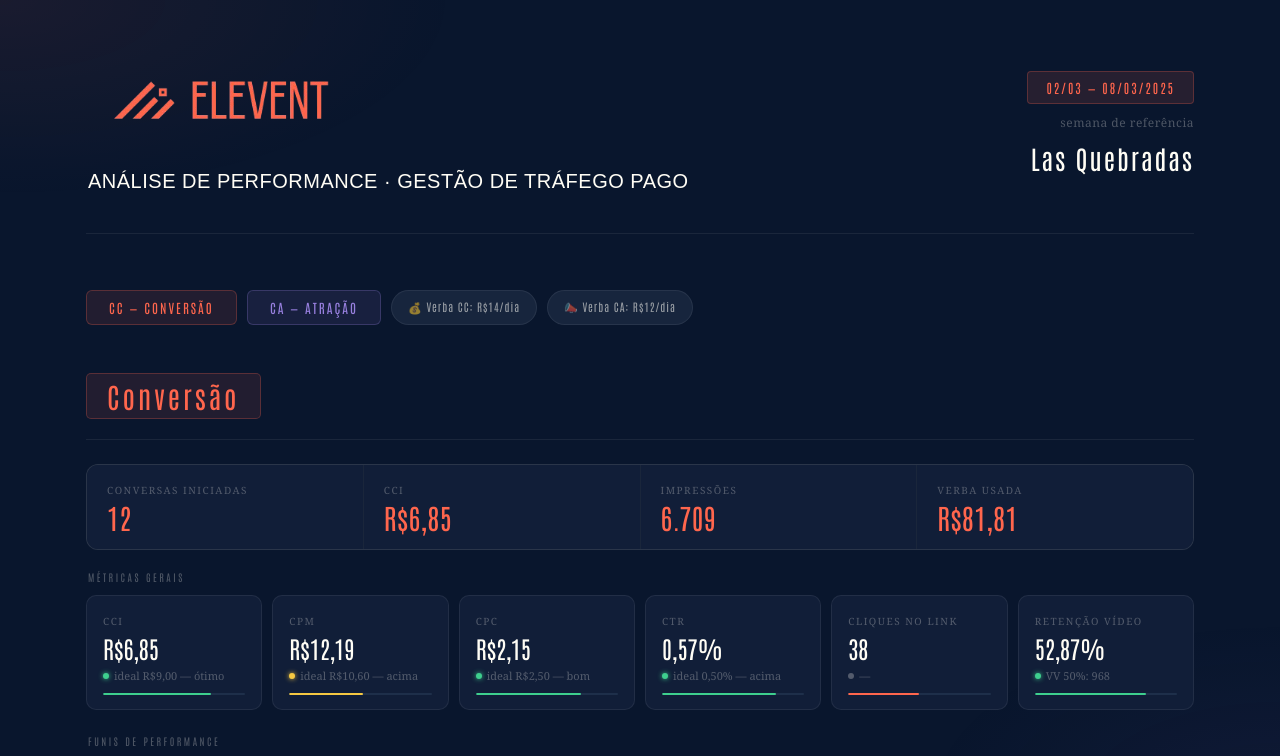
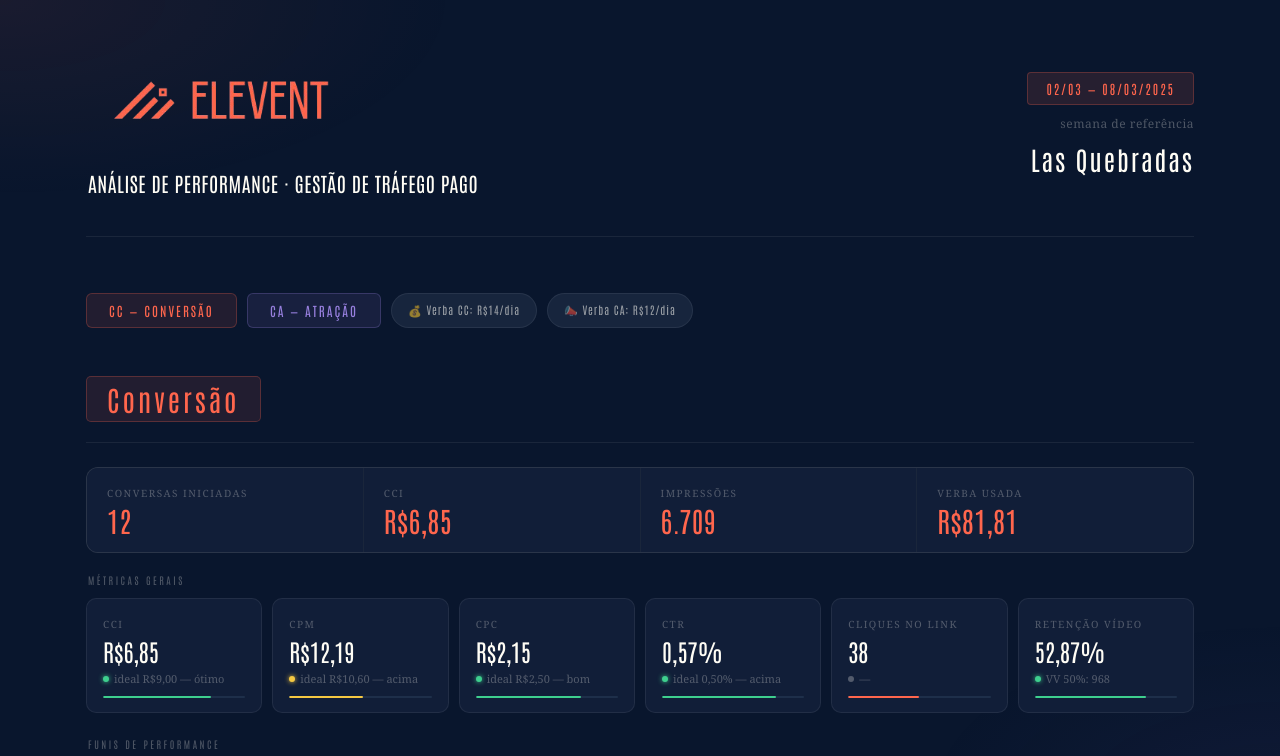
Before and after one commit to FelipeRCode/Dashboard, a plain HTML site: page index.html in a window 1280 px wide. Shown: the top 756 px of the page. Drawn offline with Linux system fonts and the light colour scheme.

Commit message:
Change font family in header-sub class

```diff
--- a/index.html
+++ b/index.html
@@ -79,7 +79,7 @@
 }
 
   .header-sub {
-    font-family:'Antonio Bold', sans-serif;
+    font-family:'Antonio', sans-serif;
     text-transform: uppercase;
     font-size: 20px;
     color:#fffdf5;
```
